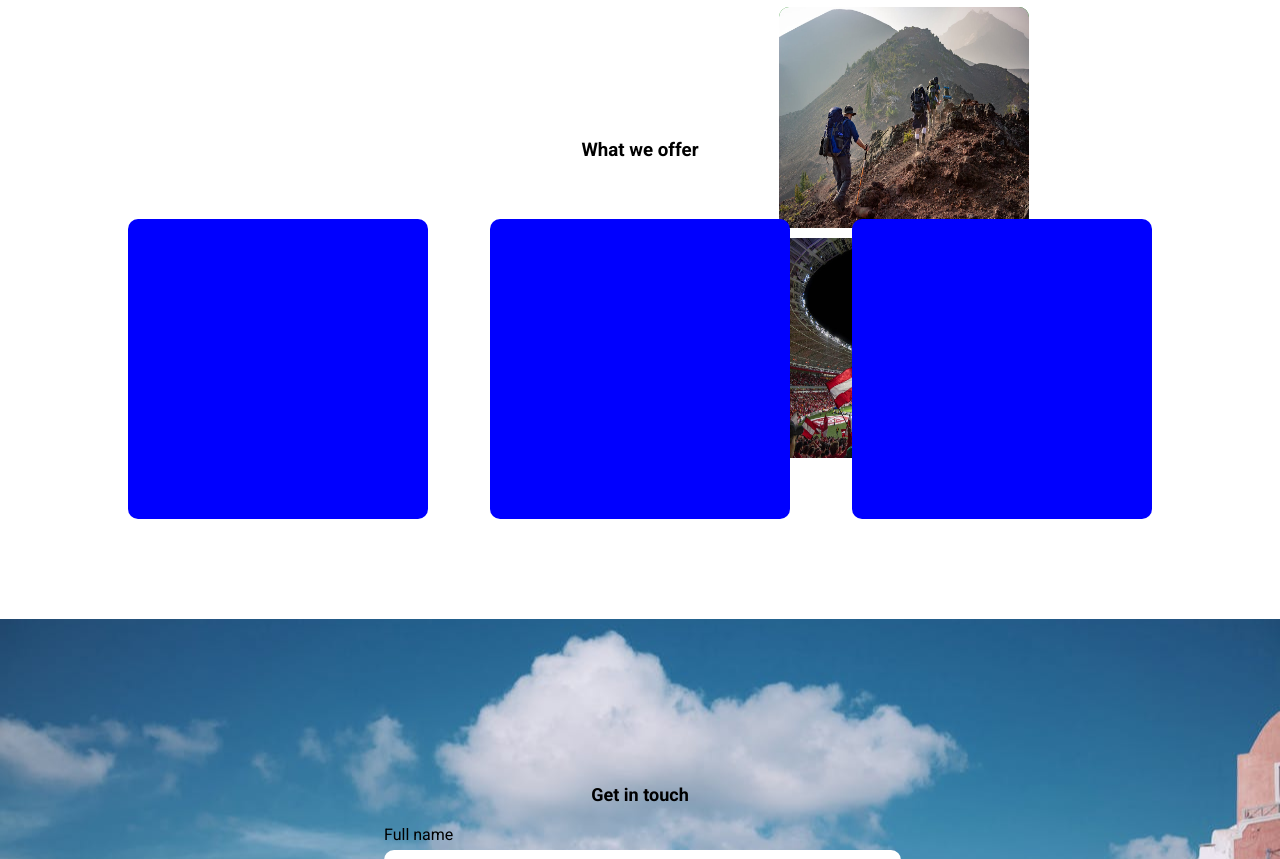
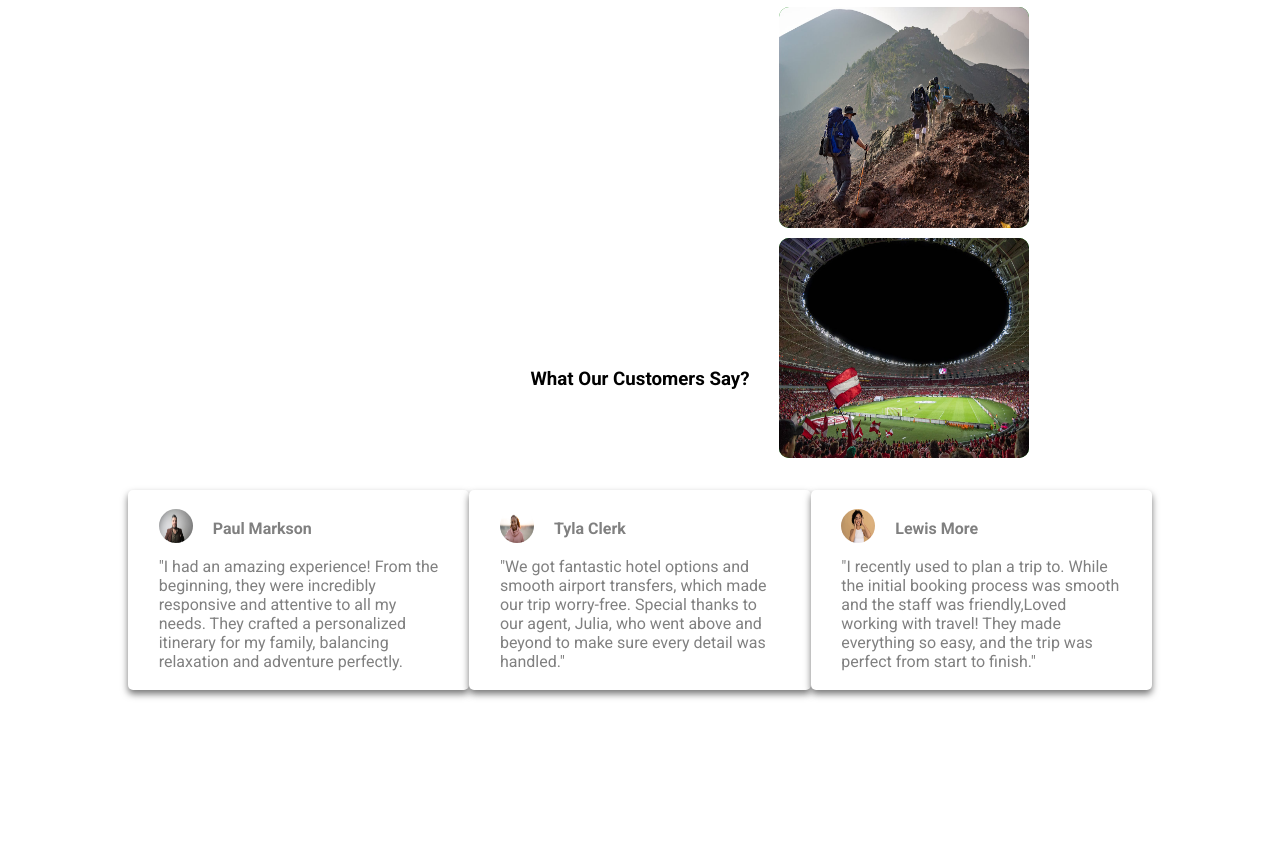
Before and after one commit to codewithmokone/PRODIGY_WD_01, a plain HTML site: page index.html in a window 1280 px wide. Shown: the part 1941-2800 px from the top of the page. Drawn offline with Linux system fonts and the light colour scheme; files whose address does not match are found by name.

Commit message:
updated review ui

```diff
--- a/index.css
+++ b/index.css
@@ -72,8 +72,8 @@ header {
 }
 
 #navbar.scrolled {
-  background-color: #333;
-  /* color: white; */
+  background-color: #808080;
+  color: white;
   box-shadow: 0px 4px 7px #777;
   border-bottom: 1px solid #777;
 }
@@ -206,33 +206,59 @@ header {
   border-radius: 10px;
 }
 
-/* offers section */
-.offers-container {
+/* review section */
+.review-container {
   width: 80%;
-  height: 400px;
+  height: 100vh;
   display: flex;
   flex-direction: column;
   margin: auto;
   align-items: center;
-  justify-content: space-between;
+  justify-content: center;
+  gap: 100px;
 }
 
-.offers-container h3 {
+.review-container h3 {
   margin-top: 20px;
 }
 
-.offer-group {
+.review-group {
   width: 100%;
   display: flex;
   justify-content: space-between;
 }
 
-.offers-item {
-  width: 300px;
-  height: 300px;
-  background-color: blue;
-  border-radius: 10px;
+.review-item {
+  width: 350px;
+  height: 200px;
+  background-color: white;
+  border-radius: 5px;
+  display: flex;
+  flex-direction: column;
+  justify-content: center;
+  align-items: center;
+  box-shadow: 0px 4px 7px #777;
+  gap: 10px;
+  color: #808080;
 }
+
+.review-card-header{
+    width: 280px;
+    display: flex;
+    align-items: center;
+    gap: 20px;
+}
+
+.review-card-image{
+    width: 34px;
+    height: 34px;
+    border-radius: 50px;
+}
+
+.review-card-body p{
+    width: 280px;
+}
+
 
 /* contact section */
 .contact-container {
@@ -408,9 +434,10 @@ form button{
     gap: 8px;
 }
 
-hr{
+.footer-hr{
     width: 100%;
-    background-color: gray;
+    height: 1px;
+    border-bottom: 1px solid #333;
 }
 
 .bottom-centent{
--- a/index.html
+++ b/index.html
@@ -24,7 +24,7 @@
             <div class="nav-links">
               <a href="#home">Home</a>
               <a href="#services">Services</a>
-              <a href="#about">About</a>
+              <a href="#reviews">Reviews</a>
               <a href="#contact">Contact</a>
             </div>
             <div class="burger-menu">
@@ -35,7 +35,7 @@
             <div class="mobile-menu hide">
               <a class="menu-item" href="#home">Home</a>
               <a class="menu-item" href="#services">Services</a>
-              <a class="menu-item" href="#about">About</a>
+              <a class="menu-item" href="#reviews">Reviews</a>
               <a class="menu-item" href="#contact">Contact</a>
             </div>
           </div>
@@ -104,14 +104,65 @@
         </div>
       </div>
       <!-- offer section -->
-      <div class="offers-container">
+      <div class="review-container" id="reviews">
         <div>
-          <h3>What we offer</h3>
+          <h3>What Our Customers Say?</h3>
         </div>
-        <div class="offer-group">
-          <div class="offers-item"></div>
-          <div class="offers-item"></div>
-          <div class="offers-item"></div>
+        <div class="review-group">
+          <div class="review-item">
+            <div class="review-card-header">
+              <div>
+                <img class="review-card-image" src="./assets/images/profile1.jpg" alt="" />
+              </div>
+              <div>
+                <h4>Paul Markson</h4>
+              </div>
+            </div>
+            <div class="review-card-body">
+              <p>
+                "I had an amazing experience! From the beginning,
+                they were incredibly responsive and attentive to
+                all my needs. They crafted a personalized itinerary
+                for my family, balancing relaxation and adventure perfectly.
+              </p>
+            </div>
+          </div>
+          <div class="review-item">
+            <div class="review-card-header">
+              <div>
+                <img class="review-card-image" src="./assets/images/profile2.jpg" alt="" />
+              </div>
+              <div>
+                <h4>Tyla Clerk</h4>
+              </div>
+            </div>
+            <div class="review-card-body">
+              <p>
+                "We got fantastic hotel options and smooth airport transfers,
+                which made our trip worry-free. Special thanks to our agent,
+                Julia, who went above and beyond to make sure every detail was
+                 handled."
+              </p>
+            </div>
+          </div>
+          <div class="review-item">
+            <div class="review-card-header">
+              <div>
+                <img class="review-card-image" src="./assets/images/profile3.jpg" alt="" />
+              </div>
+              <div>
+                <h4>Lewis More</h4>
+              </div>
+            </div>
+            <div class="review-card-body">
+              <p>
+                "I recently used to plan a trip to. While the initial booking
+                process was smooth and the staff was friendly,Loved working with
+                travel! They made everything so easy, and the trip was perfect
+                from start to finish."
+              </p>
+            </div>
+          </div>
         </div>
       </div>
       <!-- contact section -->
@@ -151,9 +202,10 @@
           <!-- about us section -->
           <div class="aboutus">
             <h4>About Us</h4>
-                <p>Lorem, ipsum dolor sit amet consectetur adipisicing elit.
-                    Vel ex doloribus velit. Nam quas beatae numquam, incidunt
-                    cum aspernatur explicabo rerum.
+            <p>
+              Lorem, ipsum dolor sit amet consectetur adipisicing elit. Vel ex
+              doloribus velit. Nam quas beatae numquam, incidunt cum aspernatur
+              explicabo rerum.
             </p>
           </div>
           <!-- contact info -->
@@ -180,21 +232,25 @@
             <h4>Newsletter</h4>
             <p>Lorem ipsum dolor sit amet consectetur adipisicing elit.</p>
             <form class="footerForm" action="">
-                    <input class="formInput" type="text">
+              <input class="formInput" type="text" />
               <button>submit</button>
             </form>
           </div>
         </div>
         <div class="footer-bottom">
-            <hr>
+          <div class="footer-hr"></div>
           <div class="bottom-centent">
             <div class="copyright">
               <p>Copyright 2024 All rights reserved</p>
             </div>
             <div class="social-icons">
-                    <img class="social-icon" src="./assets/facebook_icon.png" alt="">
-                    <img class="social-icon" src="./assets/insta_icon.png" alt="">
-                    <img class="social-icon" src="./assets/youtube_icon.png" alt="">
+              <img
+                class="social-icon"
+                src="./assets/facebook_icon.png"
+                alt=""
+              />
+              <img class="social-icon" src="./assets/insta_icon.png" alt="" />
+              <img class="social-icon" src="./assets/youtube_icon.png" alt="" />
             </div>
           </div>
         </div>
```
Also changed, not shown: assets/images/profile1.jpg (added), assets/images/profile2.jpg (added), assets/images/profile3.jpg (added). Lines whose indentation alone changed are shown as unchanged.
